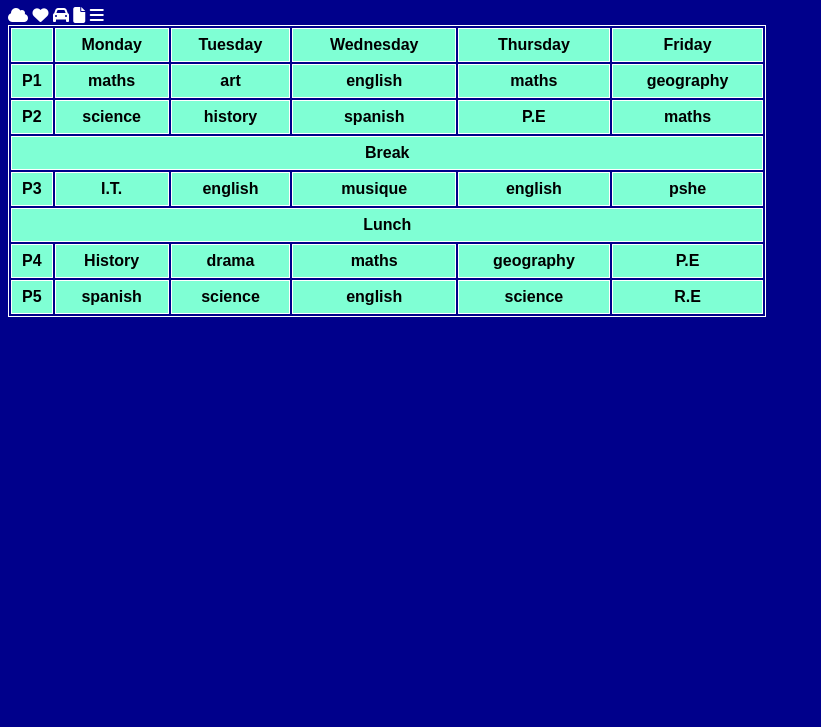
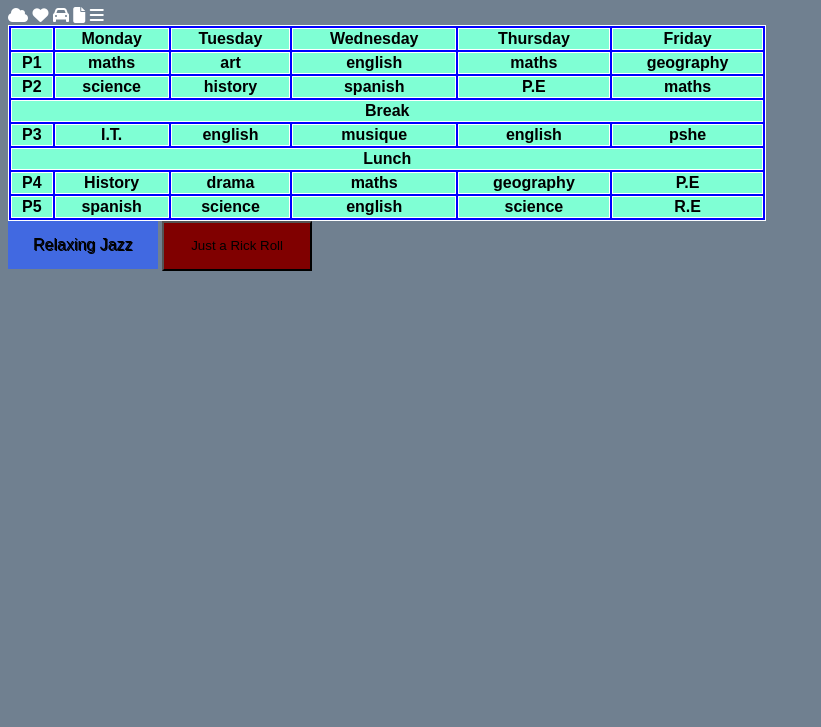
Before and after one commit to gbacaneri285/Git-Practice, a plain HTML site: page sandbox/sandbox.html in a window 1280 px wide. Shown: the part 73-800 px from the top of the page, without its empty margins (0-821 px from the left). Drawn offline with Linux system fonts and the light colour scheme.

```diff
--- a/sandbox/sandbox.css
+++ b/sandbox/sandbox.css
@@ -1,19 +1,47 @@
 body{
-    Background-color:darkblue;
+    Background-color:slategrey;
     color:white;
     font-family: Arial, Helvetica, sans-serif;
 }
+
 th {
     background-color: aquamarine;
-    color: black
-}
-table {
-    width: 60%
+    color: black;
+    height: auto;
 }
 
-th {
-    height: 30px
+table{
+    width: 60%;
+    background-color: blue;
+    cursor: pointer;
+
 }
+
 td:first-child{
-    background-color:pink
+    background-color:pink;
 }
+
+a:link, a:visited {
+    background-color: royalblue;
+    color: black;
+    padding: 15px 25px;
+    text-align: center;
+    text-decoration: none;
+    display: inline-block;
+    text-shadow: 1px 1px;
+    cursor: pointer;
+}
+button{
+    width: 150px;
+    height: 50px;
+    color: black;
+    background-color: maroon;
+    cursor: pointer;
+}
+button:hover{
+    background-color: crimson;
+    transition: .3s all;
+}
+a:hover{
+    background-color: skyblue;
+}
--- a/sandbox/sandbox.html
+++ b/sandbox/sandbox.html
@@ -77,5 +77,7 @@
                 <th>R.E</th>
             </tr>
         </table>
+        <a href="https://www.youtube.com/watch?v=2ocykBzWDiM" target="_blank">Relaxing Jazz</a>
+        <button type="button" onclick="alert('Just kidding I wouldnt do that')">Just a Rick Roll</button>
     </body>
 </html>
```
